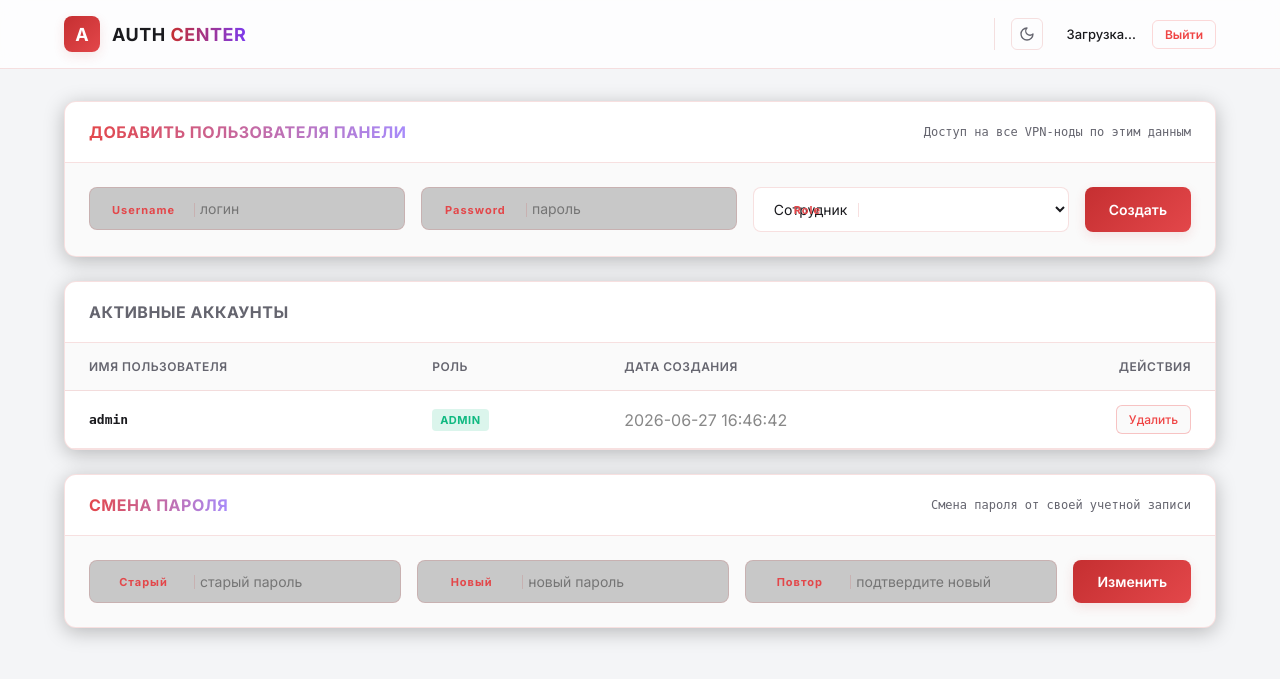
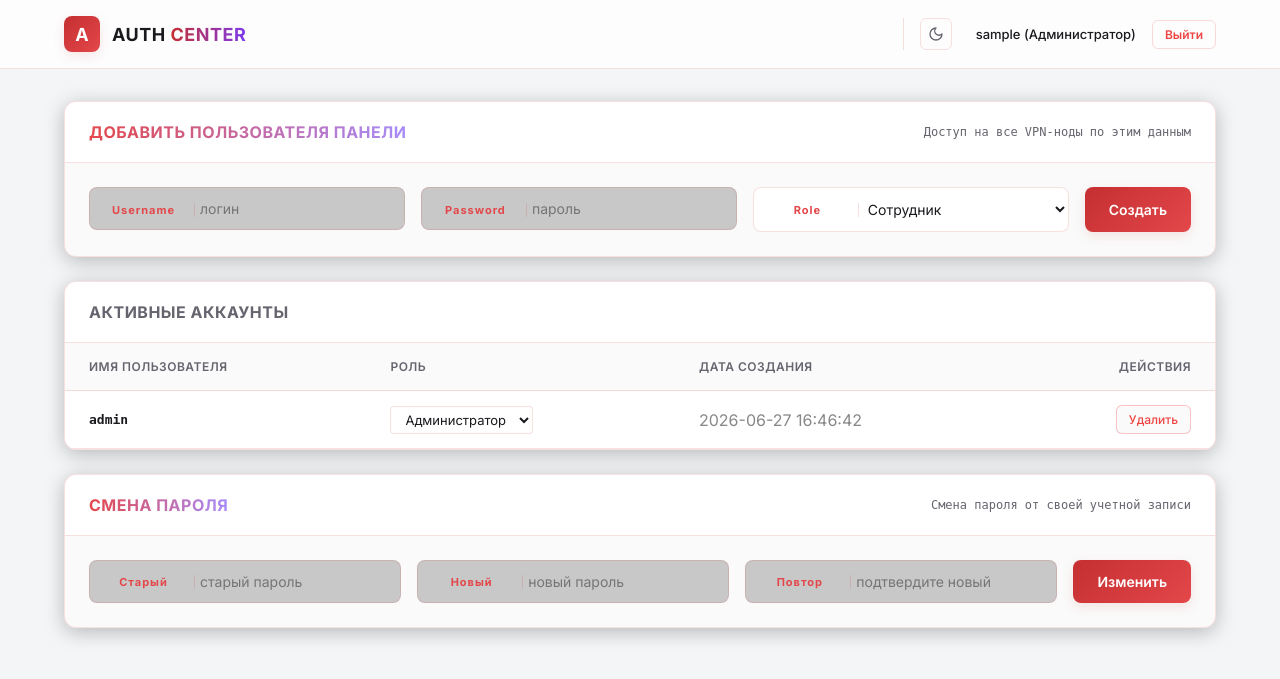
Before and after one commit to Ttolyanich/centralized-auth, a Flask app: page / in a window 1280 px wide. Shown: the top 679 px of the page. Run offline with Flask 3, Linux system fonts and the light colour scheme; the visitor is signed in with stand-in values (Sample User, id 1); data comes from the database, SQL or seed files in the repository.

Commit message:
Fix role select styling, user profile loading, and implement user role editing

```diff
--- a/app.py
+++ b/app.py
@@ -286,6 +286,43 @@ def api_change_password():
     except Exception as e:
         return jsonify({"error": str(e)}), 500
 
+# API Изменения роли пользователя
+@app.route('/api/users/update-role/<int:user_id>', methods=['POST'])
+@login_required
+def api_update_user_role(user_id):
+    if session.get("role") != "admin":
+        return jsonify({"error": "Forbidden: Only admins can update roles"}), 403
+
+    data = request.json or {}
+    new_role = data.get('role', '').strip()
+    if new_role not in ['admin', 'employee']:
+        return jsonify({"error": "Неверная роль"}), 400
+
+    current_username = session.get("username")
+    try:
+        conn = sqlite3.connect(USERS_DB)
+        conn.row_factory = sqlite3.Row
+        cursor = conn.cursor()
+
+        # Проверяем существование пользователя
+        cursor.execute("SELECT * FROM users WHERE id = ?", (user_id,))
+        user = cursor.fetchone()
+        if not user:
+            conn.close()
+            return jsonify({"error": "Пользователь не найден"}), 404
+
+        # Запрещаем менять роль самому себе
+        if user['username'] == current_username:
+            conn.close()
+            return jsonify({"error": "Вы не можете изменить роль самому себе"}), 400
+
+        cursor.execute("UPDATE users SET role = ? WHERE id = ?", (new_role, user_id))
+        conn.commit()
+        conn.close()
+        return jsonify({"success": True})
+    except Exception as e:
+        return jsonify({"error": str(e)}), 500
+
 if __name__ == '__main__':
     init_db()
     bind_host = config.get("bind_host", "0.0.0.0")
--- a/static/css/style.css
+++ b/static/css/style.css
@@ -897,3 +897,40 @@ html[data-theme="light"] .select-role option {
     background-color: #ffffff;
     color: #1a1a1e;
 }
+
+/* Выравнивание select в полях с подписью */
+.input-wrapper.wide-label .select-role {
+    padding-left: 110px;
+}
+
+/* Стили для выбора ролей в таблице */
+.select-role-table {
+    background-color: rgba(0, 0, 0, 0.2);
+    border: 1px solid var(--border-color);
+    border-radius: 4px;
+    padding: 4px 10px;
+    color: white;
+    font-size: 13px;
+    outline: none;
+    cursor: pointer;
+    transition: all 0.2s;
+}
+
+.select-role-table:focus {
+    border-color: var(--accent);
+}
+
+.select-role-table option {
+    background-color: var(--bg-card);
+    color: white;
+}
+
+html[data-theme="light"] .select-role-table {
+    background-color: #ffffff;
+    color: #1a1a1e;
+}
+
+html[data-theme="light"] .select-role-table option {
+    background-color: #ffffff;
+    color: #1a1a1e;
+}
--- a/static/js/auth_admin.js
+++ b/static/js/auth_admin.js
@@ -35,6 +35,7 @@ async function loadUsers() {
 // Отрисовка таблицы пользователей
 function renderUsers(users) {
     const tbody = document.getElementById('usersTableBody');
+    if (!tbody) return;
     tbody.innerHTML = '';
 
     if (users.length === 0) {
@@ -44,17 +45,56 @@ function renderUsers(users) {
 
     users.forEach(user => {
         const safeName = user.username.replace(/['"]/g, '');
-        const deleteButton = `<button onclick="deleteUser(${user.id}, '${safeName}')" class="btn-action-revoke">Удалить</button>`;
+        const row = document.createElement('tr');
 
-        const row = document.createElement('tr');
+        // Нельзя удалить самого себя
+        const deleteButtonHtml = user.username === CURRENT_USERNAME
+            ? `<span style="color:#666; font-size:12px; padding: 6px 12px; display:inline-block;">Текущий</span>`
+            : `<button onclick="deleteUser(${user.id}, '${safeName}')" class="btn-action-revoke">Удалить</button>`;
+
+        // Колонка роли: если это сам пользователь — просто плашка. Если другой — выпадающий список.
+        let roleCellHtml;
+        if (user.username === CURRENT_USERNAME) {
+            roleCellHtml = `<span class="status-badge active">${user.role === 'admin' ? 'Администратор' : 'Сотрудник'}</span>`;
+        } else {
+            roleCellHtml = `
+                <select onchange="updateUserRole(${user.id}, this.value)" class="select-role-table">
+                    <option value="employee" ${user.role === 'employee' ? 'selected' : ''}>Сотрудник</option>
+                    <option value="admin" ${user.role === 'admin' ? 'selected' : ''}>Администратор</option>
+                </select>
+            `;
+        }
+
         row.innerHTML = `
             <td style="font-family:monospace; font-weight:600; padding:14px 24px;">${safeName}</td>
-            <td style="padding:14px 24px;"><span class="status-badge active">${user.role}</span></td>
+            <td style="padding:14px 24px;">${roleCellHtml}</td>
             <td style="padding:14px 24px; color: #888;">${user.created_at}</td>
-            <td class="text-right" style="padding:14px 24px;">${deleteButton}</td>
+            <td class="text-right" style="padding:14px 24px;">${deleteButtonHtml}</td>
         `;
         tbody.appendChild(row);
     });
+}
+
+// Изменение роли пользователя
+async function updateUserRole(userId, newRole) {
+    try {
+        const response = await fetch(`${BASE_PATH}/api/users/update-role/${userId}`, {
+            method: 'POST',
+            headers: { 'Content-Type': 'application/json' },
+            body: JSON.stringify({ role: newRole })
+        });
+
+        if (!checkAuthResponse(response)) return;
+        const result = await response.json();
+
+        if (!response.ok) {
+            alert(`Ошибка изменения роли: ${result.error}`);
+            loadUsers();
+        }
+    } catch (err) {
+        alert("Ошибка соединения с сервером");
+        loadUsers();
+    }
 }
 
 // Создание пользователя
--- a/templates/auth_admin.html
+++ b/templates/auth_admin.html
@@ -12,6 +12,7 @@
             const savedTheme = localStorage.getItem('theme') || (window.matchMedia('(prefers-color-scheme: light)').matches ? 'light' : 'dark');
             document.documentElement.setAttribute('data-theme', savedTheme);
         })();
+        const CURRENT_USERNAME = "{{ session.get('username') }}";
     </script>
 </head>
 <body>
@@ -26,7 +27,9 @@
                 <button id="themeToggleBtn" onclick="toggleTheme()" class="btn-theme-toggle" title="Переключить тему">
                     <svg id="themeIcon" xmlns="http://www.w3.org/2000/svg" width="16" height="16" viewBox="0 0 24 24" fill="none" stroke="currentColor" stroke-width="2" stroke-linecap="round" stroke-linejoin="round"></svg>
                 </button>
-                <span id="currentUserSpan" class="current-user-name">Загрузка...</span>
+                <span id="currentUserSpan" class="current-user-name">
+                    {{ session.get('username') }} ({% if session.get('role') == 'admin' %}Администратор{% else %}Сотрудник{% endif %})
+                </span>
                 <button onclick="handleLogout()" class="btn-logout">Выйти</button>
             </div>
         </div>
```
